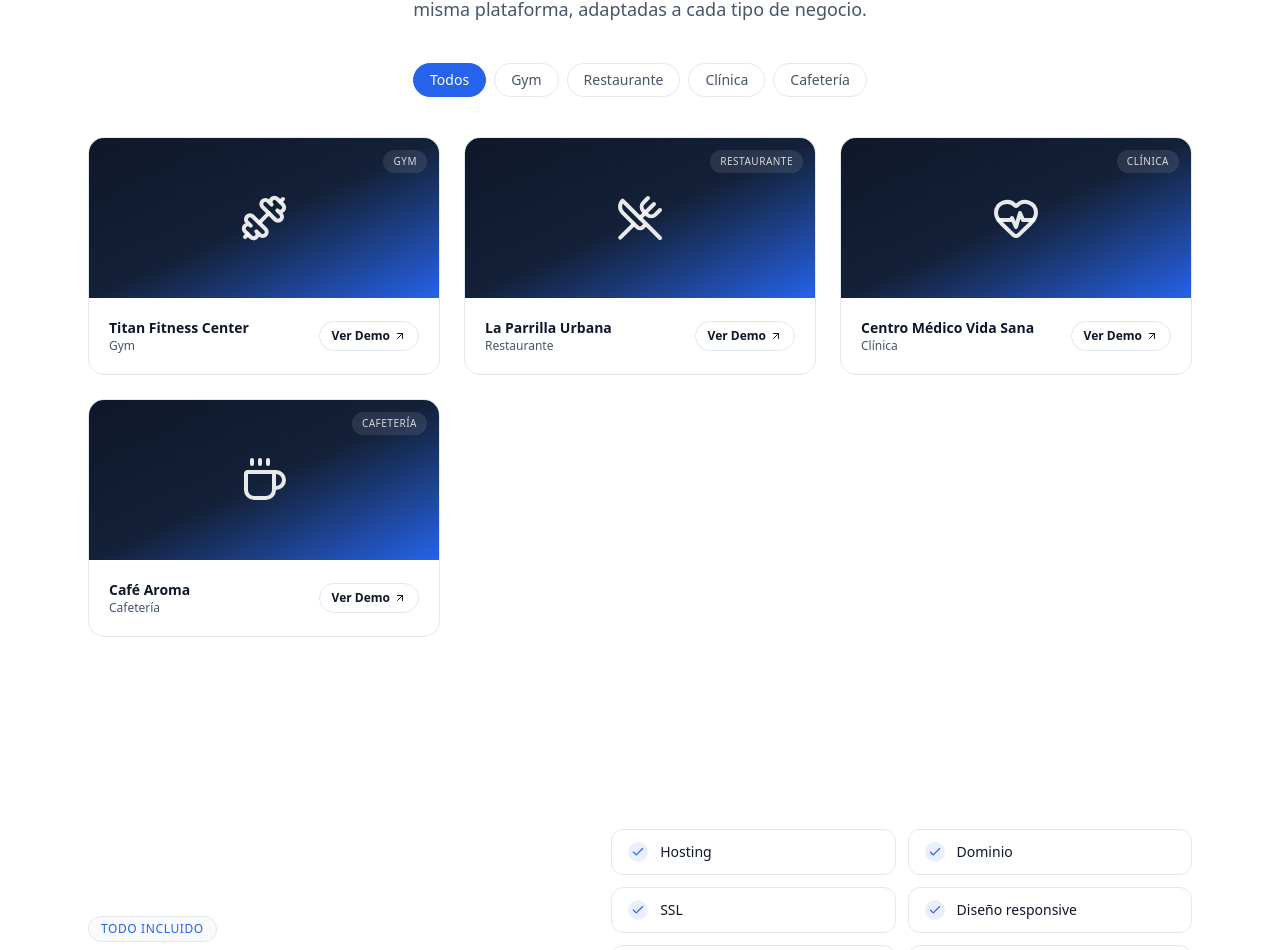
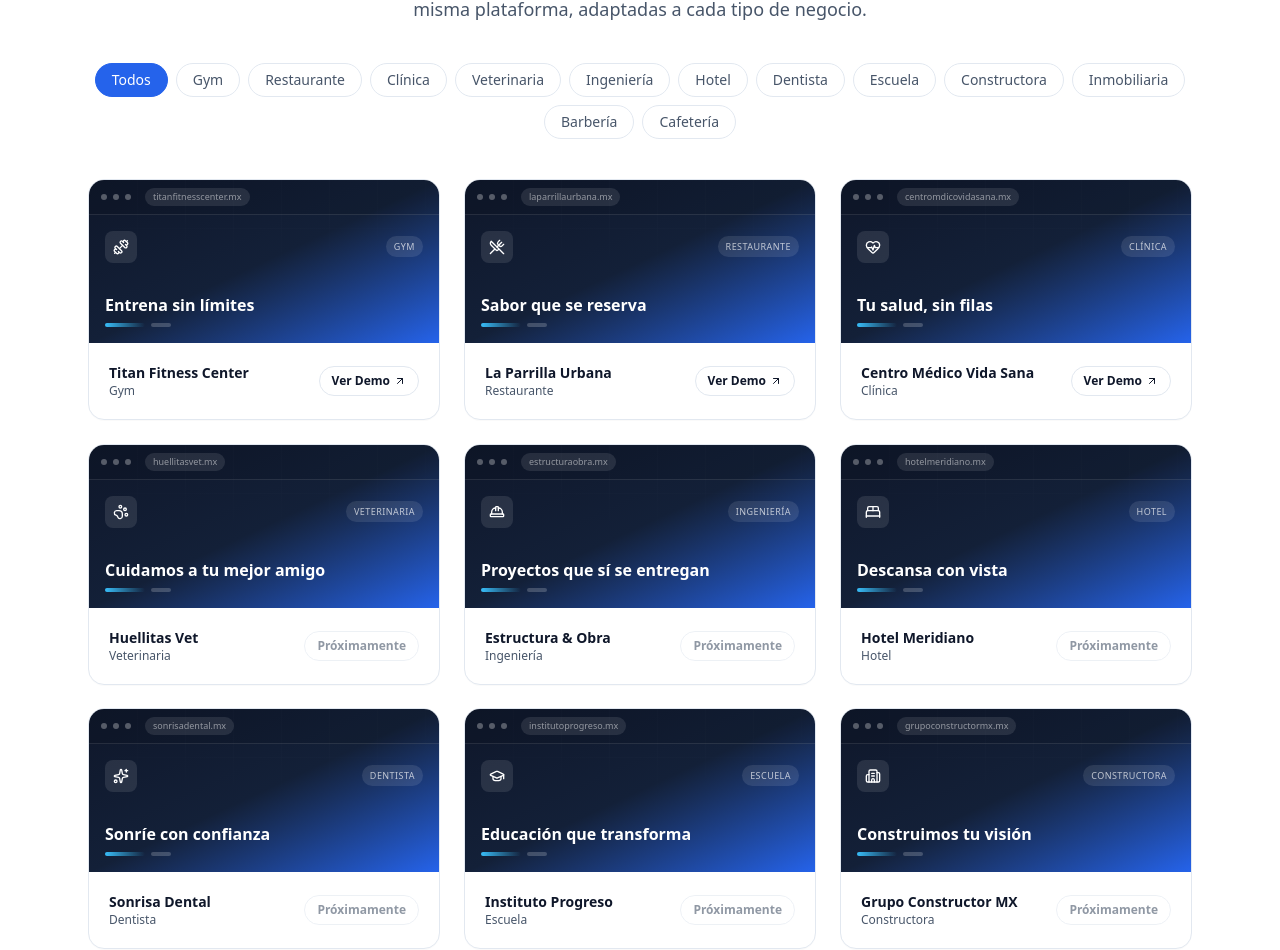
Before and after one commit to armandomedina0509/landinghub, a Next.js app: page / in a window 1280 px wide. Shown: the part 1850-2800 px from the top of the page. Built offline with nearby package versions, Linux system fonts and the light colour scheme.

Commit message:
Mejorar animaciones y agregar previsualización a demos

```diff
--- a/src/app/page.tsx
+++ b/src/app/page.tsx
@@ -12,10 +12,12 @@ import { FinalCTA } from "@/components/final-cta";
 import { ContactForm } from "@/components/contact-form";
 import { Footer } from "@/components/footer";
 import { WhatsAppButton } from "@/components/whatsapp-button";
+import { ScrollProgress } from "@/components/scroll-progress";
 
 export default function Home() {
   return (
     <>
+      <ScrollProgress />
       <Navbar />
       <main>
         <Hero />
--- a/src/components/demos.tsx
+++ b/src/components/demos.tsx
@@ -19,12 +19,14 @@ import {
 } from "lucide-react";
 import { SectionHeading } from "./section-heading";
 import { Reveal } from "./reveal";
+import { TiltCard } from "./tilt-card";
 
 const demos = [
   {
     name: "Titan Fitness Center",
     category: "Gym",
     icon: Dumbbell,
+    headline: "Entrena sin límites",
     // TODO: reemplaza con la URL pública real (la que diste es el panel de Netlify, no el sitio).
     url: "https://titan-fitness-hour.netlify.app/",
   },
@@ -32,18 +34,77 @@ const demos = [
     name: "La Parrilla Urbana",
     category: "Restaurante",
     icon: UtensilsCrossed,
+    headline: "Sabor que se reserva",
     url: "https://parrillaurbana.netlify.app/",
   },
   {
     name: "Centro Médico Vida Sana",
     category: "Clínica",
     icon: HeartPulse,
+    headline: "Tu salud, sin filas",
     url: "https://centro-medico-especialidades.netlify.app/",
+  },
+  {
+    name: "Huellitas Vet",
+    category: "Veterinaria",
+    icon: PawPrint,
+    headline: "Cuidamos a tu mejor amigo",
+    url: "",
+  },
+  {
+    name: "Estructura & Obra",
+    category: "Ingeniería",
+    icon: HardHat,
+    headline: "Proyectos que sí se entregan",
+    url: "",
+  },
+  {
+    name: "Hotel Meridiano",
+    category: "Hotel",
+    icon: BedDouble,
+    headline: "Descansa con vista",
+    url: "",
+  },
+  {
+    name: "Sonrisa Dental",
+    category: "Dentista",
+    icon: Sparkles,
+    headline: "Sonríe con confianza",
+    url: "",
+  },
+  {
+    name: "Instituto Progreso",
+    category: "Escuela",
+    icon: GraduationCap,
+    headline: "Educación que transforma",
+    url: "",
+  },
+  {
+    name: "Grupo Constructor MX",
+    category: "Constructora",
+    icon: Building2,
+    headline: "Construimos tu visión",
+    url: "",
+  },
+  {
+    name: "Casa Nueva Inmobiliaria",
+    category: "Inmobiliaria",
+    icon: Home,
+    headline: "Tu próximo hogar te espera",
+    url: "",
+  },
+  {
+    name: "Barbería del Barrio",
+    category: "Barbería",
+    icon: Scissors,
+    headline: "Estilo con tradición",
+    url: "",
   },
   {
     name: "Café Aroma",
     category: "Cafetería",
     icon: Coffee,
+    headline: "Cada taza, una pausa",
     url: "https://cafe-aroma19-06.netlify.app/",
   },
 ];
@@ -72,7 +133,7 @@ export function Demos() {
             <button
               key={cat}
               onClick={() => setFilter(cat)}
-              className={`rounded-full border px-4 py-1.5 text-sm font-medium transition-colors ${
+              className={`relative rounded-full border px-4 py-1.5 text-sm font-medium transition-colors duration-300 ${
                 filter === cat
                   ? "border-[var(--color-primary)] bg-[var(--color-primary)] text-white"
                   : "border-[var(--color-border)] bg-[var(--color-surface)] text-[var(--color-ink-muted)] hover:border-[var(--color-primary)]"
@@ -88,18 +149,51 @@ export function Demos() {
             <motion.div
               key={demo.name}
               layout
-              initial={{ opacity: 0, y: 16 }}
-              animate={{ opacity: 1, y: 0 }}
-              transition={{ duration: 0.4, delay: (i % 6) * 0.05 }}
-              className="group overflow-hidden rounded-2xl border border-[var(--color-border)] bg-[var(--color-surface)] transition-all hover:-translate-y-1 hover:shadow-[0_20px_50px_-24px_rgba(37,99,235,0.35)]"
+              initial={{ opacity: 0, y: 24, scale: 0.96 }}
+              animate={{ opacity: 1, y: 0, scale: 1 }}
+              transition={{ duration: 0.5, delay: (i % 6) * 0.06, ease: [0.16, 1, 0.3, 1] }}
+              className="group"
             >
-              <div className="relative flex h-40 items-center justify-center overflow-hidden bg-gradient-to-br from-[var(--color-secondary)] via-[#132038] to-[var(--color-primary)]">
-                <div className="grid-fade absolute inset-0 opacity-30" />
-                <demo.icon className="h-12 w-12 text-white/90 transition-transform duration-300 group-hover:scale-110" />
-                <span className="absolute right-3 top-3 rounded-full bg-white/10 px-2.5 py-1 text-[10px] font-medium uppercase tracking-wider text-white/80 backdrop-blur-sm">
+              <TiltCard className="overflow-hidden rounded-2xl border border-[var(--color-border)] bg-[var(--color-surface)] shadow-[0_1px_0_rgba(0,0,0,0.02)] transition-shadow duration-300 hover:shadow-[0_24px_60px_-24px_rgba(37,99,235,0.4)]">
+                {/* Mini website preview */}
+                <div
+                  className="relative overflow-hidden bg-gradient-to-br from-[var(--color-secondary)] via-[#132038] to-[var(--color-primary)]"
+                  style={{ transform: "translateZ(20px)" }}
+                >
+                  <div className="grid-fade absolute inset-0 opacity-25" />
+
+                  {/* fake browser chrome */}
+                  <div className="relative flex items-center gap-1.5 border-b border-white/10 bg-black/10 px-3 py-2">
+                    <span className="h-1.5 w-1.5 rounded-full bg-white/30" />
+                    <span className="h-1.5 w-1.5 rounded-full bg-white/30" />
+                    <span className="h-1.5 w-1.5 rounded-full bg-white/30" />
+                    <span className="ml-2 truncate rounded-full bg-white/10 px-2 py-0.5 font-mono text-[9px] text-white/50">
+                      {demo.name.toLowerCase().replace(/[^a-z]+/g, "")}.mx
+                    </span>
+                  </div>
+
+                  {/* fake hero content */}
+                  <div className="relative flex h-32 flex-col justify-between p-4">
+                    <div className="flex items-center justify-between">
+                      <span className="flex h-8 w-8 items-center justify-center rounded-lg bg-white/10 text-white transition-transform duration-300 group-hover:scale-110 group-hover:rotate-6">
+                        <demo.icon className="h-4 w-4" />
+                      </span>
+                      <span className="rounded-full bg-white/10 px-2 py-1 text-[9px] font-medium uppercase tracking-wider text-white/70">
                         {demo.category}
                       </span>
                     </div>
+                    <div>
+                      <p className="font-display text-sm font-semibold leading-tight text-white sm:text-base">
+                        {demo.headline}
+                      </p>
+                      <div className="mt-2 flex gap-1.5">
+                        <span className="h-1 w-10 rounded-full bg-gradient-to-r from-[var(--color-accent)] to-transparent" />
+                        <span className="h-1 w-5 rounded-full bg-white/20" />
+                      </div>
+                    </div>
+                  </div>
+                </div>
+
                 <div className="flex items-center justify-between p-5">
                   <div>
                     <h3 className="font-display text-sm font-semibold text-[var(--color-ink)]">
@@ -113,10 +207,10 @@ export function Demos() {
                       target="_blank"
                       rel="noopener noreferrer"
                       aria-label={`Ver demo de ${demo.name}`}
-                    className="flex items-center gap-1 rounded-full border border-[var(--color-border)] px-3 py-1.5 text-xs font-semibold text-[var(--color-ink)] transition-colors group-hover:border-[var(--color-primary)] group-hover:text-[var(--color-primary)]"
+                      className="flex items-center gap-1 rounded-full border border-[var(--color-border)] px-3 py-1.5 text-xs font-semibold text-[var(--color-ink)] transition-all duration-300 group-hover:border-[var(--color-primary)] group-hover:bg-[var(--color-primary)] group-hover:text-white"
                     >
                       Ver Demo
-                    <ArrowUpRight className="h-3 w-3" />
+                      <ArrowUpRight className="h-3 w-3 transition-transform duration-300 group-hover:translate-x-0.5 group-hover:-translate-y-0.5" />
                     </a>
                   ) : (
                     <span
@@ -127,6 +221,7 @@ export function Demos() {
                     </span>
                   )}
                 </div>
+              </TiltCard>
             </motion.div>
           ))}
         </div>
--- a/src/components/reveal.tsx
+++ b/src/components/reveal.tsx
@@ -3,27 +3,51 @@
 import { motion, type Variants } from "framer-motion";
 import { ReactNode } from "react";
 
-const variants: Variants = {
-  hidden: { opacity: 0, y: 24 },
-  visible: { opacity: 1, y: 0 },
+const variantsByDirection: Record<string, Variants> = {
+  up: {
+    hidden: { opacity: 0, y: 28, filter: "blur(6px)" },
+    visible: { opacity: 1, y: 0, filter: "blur(0px)" },
+  },
+  down: {
+    hidden: { opacity: 0, y: -24, filter: "blur(6px)" },
+    visible: { opacity: 1, y: 0, filter: "blur(0px)" },
+  },
+  left: {
+    hidden: { opacity: 0, x: 32, filter: "blur(6px)" },
+    visible: { opacity: 1, x: 0, filter: "blur(0px)" },
+  },
+  right: {
+    hidden: { opacity: 0, x: -32, filter: "blur(6px)" },
+    visible: { opacity: 1, x: 0, filter: "blur(0px)" },
+  },
+  scale: {
+    hidden: { opacity: 0, scale: 0.92, filter: "blur(6px)" },
+    visible: { opacity: 1, scale: 1, filter: "blur(0px)" },
+  },
 };
 
 export function Reveal({
   children,
   delay = 0,
   className,
+  direction = "up",
 }: {
   children: ReactNode;
   delay?: number;
   className?: string;
+  direction?: "up" | "down" | "left" | "right" | "scale";
 }) {
   return (
     <motion.div
       initial="hidden"
       whileInView="visible"
       viewport={{ once: true, margin: "-80px" }}
-      transition={{ duration: 0.6, delay, ease: [0.22, 1, 0.36, 1] }}
-      variants={variants}
+      transition={{
+        duration: 0.7,
+        delay,
+        ease: [0.16, 1, 0.3, 1],
+      }}
+      variants={variantsByDirection[direction]}
       className={className}
     >
       {children}
--- /dev/null
+++ b/src/components/scroll-progress.tsx
@@ -0,0 +1,19 @@
+"use client";
+
+import { motion, useScroll, useSpring } from "framer-motion";
+
+export function ScrollProgress() {
+  const { scrollYProgress } = useScroll();
+  const scaleX = useSpring(scrollYProgress, {
+    stiffness: 260,
+    damping: 40,
+    mass: 0.3,
+  });
+
+  return (
+    <motion.div
+      style={{ scaleX }}
+      className="fixed left-0 right-0 top-0 z-[60] h-[3px] origin-left bg-gradient-to-r from-[var(--color-primary)] via-[var(--color-accent)] to-[var(--color-primary)]"
+    />
+  );
+}
--- /dev/null
+++ b/src/components/tilt-card.tsx
@@ -0,0 +1,54 @@
+"use client";
+
+import { motion, useMotionValue, useSpring, useTransform } from "framer-motion";
+import { ReactNode, useRef } from "react";
+import { cn } from "@/lib/utils";
+
+export function TiltCard({
+  children,
+  className,
+}: {
+  children: ReactNode;
+  className?: string;
+}) {
+  const ref = useRef<HTMLDivElement>(null);
+  const x = useMotionValue(0.5);
+  const y = useMotionValue(0.5);
+
+  const springConfig = { stiffness: 220, damping: 22, mass: 0.4 };
+  const rotateX = useSpring(useTransform(y, [0, 1], [7, -7]), springConfig);
+  const rotateY = useSpring(useTransform(x, [0, 1], [-8, 8]), springConfig);
+  const glareX = useTransform(x, [0, 1], ["0%", "100%"]);
+  const glareY = useTransform(y, [0, 1], ["0%", "100%"]);
+
+  function handleMouseMove(e: React.MouseEvent<HTMLDivElement>) {
+    const rect = ref.current?.getBoundingClientRect();
+    if (!rect) return;
+    x.set((e.clientX - rect.left) / rect.width);
+    y.set((e.clientY - rect.top) / rect.height);
+  }
+
+  function handleMouseLeave() {
+    x.set(0.5);
+    y.set(0.5);
+  }
+
+  return (
+    <motion.div
+      ref={ref}
+      onMouseMove={handleMouseMove}
+      onMouseLeave={handleMouseLeave}
+      style={{ rotateX, rotateY, transformPerspective: 900 }}
+      className={cn("relative [transform-style:preserve-3d]", className)}
+    >
+      {children}
+      <motion.div
+        aria-hidden
+        style={{
+          background: `radial-gradient(320px circle at ${glareX} ${glareY}, rgba(255,255,255,0.16), transparent 60%)`,
+        }}
+        className="pointer-events-none absolute inset-0 z-10 rounded-[inherit] opacity-0 transition-opacity duration-300 group-hover:opacity-100"
+      />
+    </motion.div>
+  );
+}
```
Also changed, not shown: src/components/includes.tsx (+20 -5 lines), src/components/navbar.tsx (+4 -3 lines), src/components/pricing.tsx (+36 -10 lines). Lines whose indentation alone changed are shown as unchanged.
